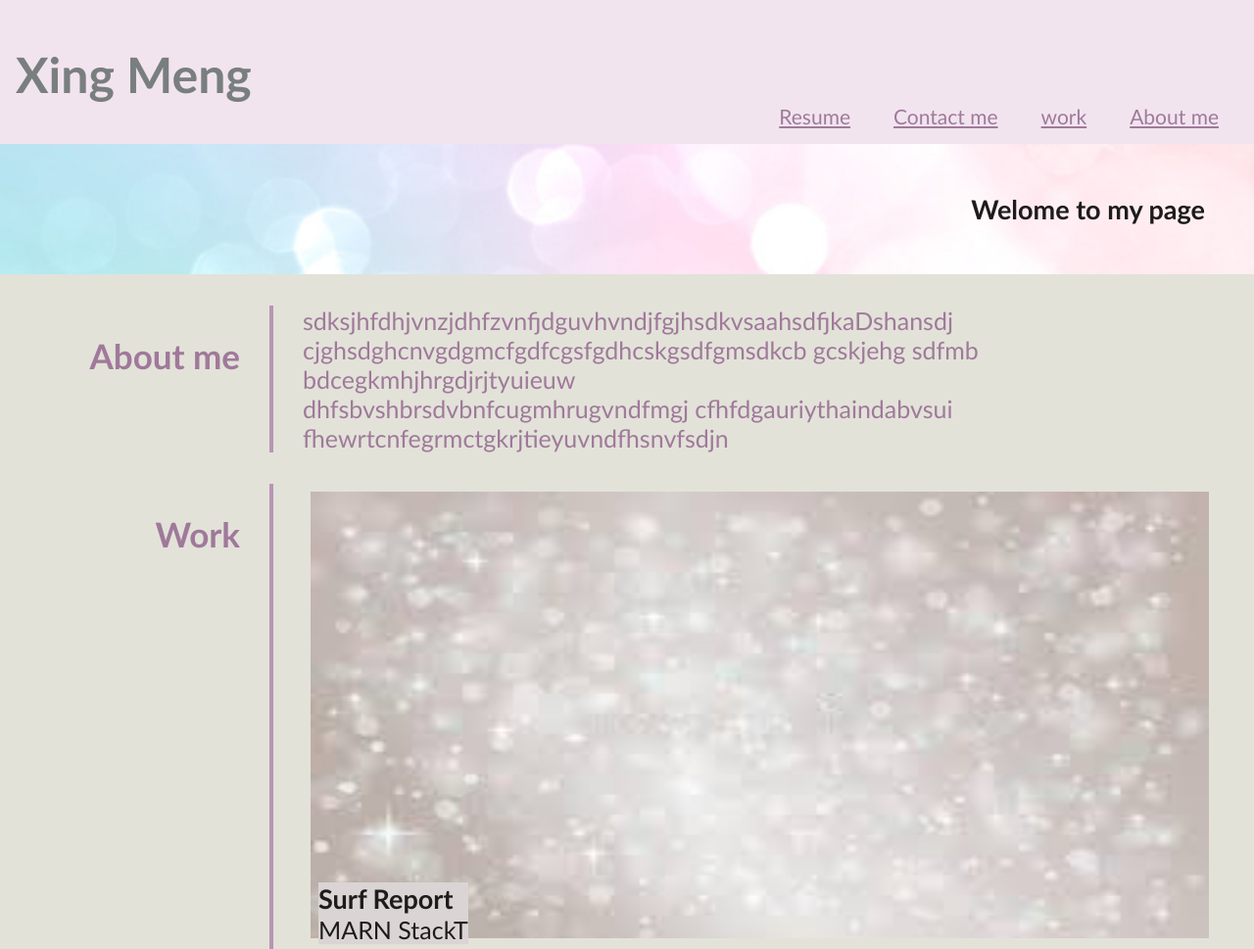
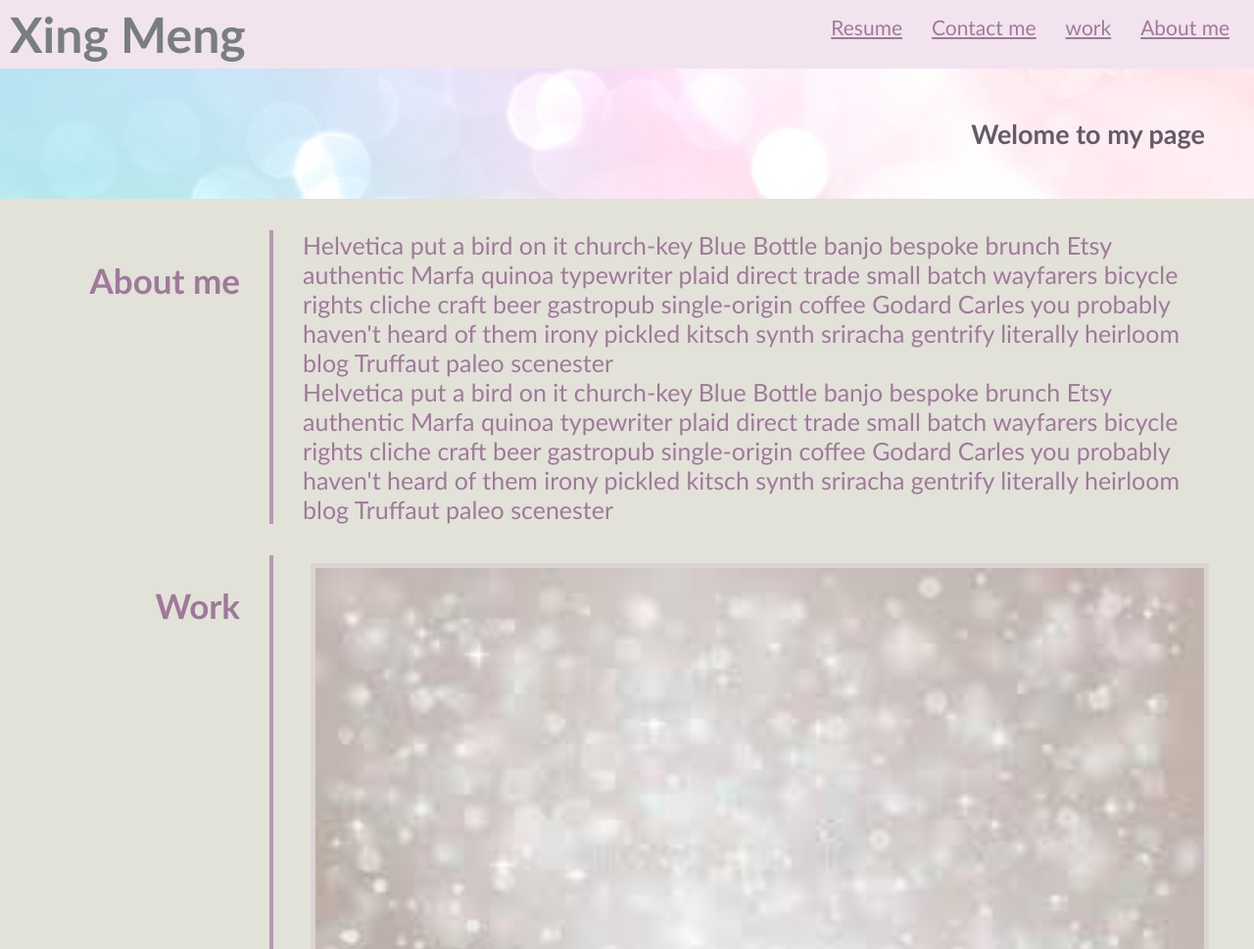
Before and after one commit to XingMeng11/Xing-portfolio, a plain HTML site: page index.html in a window 1280 px wide. Shown: the top 969 px of the page at 98% size. Drawn offline with Linux system fonts and the light colour scheme.

Commit message:
final version

```diff
--- a/assets/style.css
+++ b/assets/style.css
@@ -9,27 +9,47 @@ h1{
     color: rgb(121, 126, 126);
     font-family: "Gill Sans", sans-serif;
     padding-top: 30px;
+    margin: 5px 0;
+    padding: 0;
 }
 nav {
    text-align: right;
+   display: flex;
+
+
 }
 nav a {
    font-family: "Gill Sans", sans-serif;
    font-size: 21px;
    color: rgb(160, 121, 154);
-   padding: 20px;
-   padding-bottom: 30px;
+   padding: 15px;
+
+}
+
+
+.left {
+    float: left;
+}
+
+.right {
+    float: right;
+}
+
+.clear {
+    clear: both;
 }
 
 h3 {
     font-family: "Gill Sans", sans-serif;
-    color:rgb(29, 27, 27);
+    color:rgb(101, 91, 104);
     font-size: 27px;
 
 }
 .col-top{
-    padding: 1em 1em;
+
     background:rgb(241, 228, 239);
+    padding: 0px 10px;
+
 }
 
 .col-bottom{
@@ -78,8 +98,8 @@ section{
 
 .bottom-left {
     position: absolute;
-    bottom:120px;
-    left: 16px;
+    bottom:80px;
+    left: 14px;
     color: rgb(29, 27, 27);
     background-color: rgb(219, 212, 212);;
     font-size:25px ;
@@ -88,169 +108,50 @@ section{
 
 .w-100{
     width: 100%;
-    position: relative;
-    /* padding: .5rem;
-    */
+
 }
 .w-50{
     width: 50%;
+}
+
+.box{
+
+    padding:0.5em ;
     position: relative;
-    /* padding: .5rem;
-    */
 
 }
-
 .box > img{
     width: 100%;
-    height: 80%;
-padding: 0.5em;
+    height: 100%;
+    object-fit: cover;
+    border:5px solid  rgb(219, 212, 212);
+}
+
+#contact a{
+padding: 20px;
+font-size: 2em;
+color: rgb(160, 121, 154);
 
 
-}
-#contact a{
-padding: 20px;
-font-size: 30px;
-color: rgb(160, 121, 154);
 }
 #resume a{
     color: rgb(160, 121, 154);
     font-size: 30px;
     text-decoration: none;
 }
-/* .info{
-    text-align: center;
-
-} */
-
-/* header { */
-    /* padding: 40px;
-    background-image: url("background1.jpg");
-    background-position: center;
-    background-repeat: no-repeat;
-    background-size: cover; */
-    /* width: 100%;
-    color: #898199;
-}
-h1{
-    text-align: left;
-    background-color: rgb(241, 228, 239);
-    padding: 20px 20px;
-  position: absolute;
-
-}
-nav {
-    display: flex;
-    float: right;
-    font-family: 'Gill Sans', 'Gill Sans MT', Calibri, 'Trebuchet MS', sans-serif;
-    font-size: 20px;
- }
-
-nav a{
-    margin-left: 7px;
-    padding: 14px 20px;
-    text-decoration: none;
-    text-align: center;
-
-  } */
-
-
-/* .box {
-    padding: 20px 10px;
-    background-color: rgb(255, 255, 255);
-    font-family: "Lucida Console", Courier, monospace;
-
-  }
-
-
-.surf{
-    background-image: url("background3.jpg");
-    background-repeat: no-repeat;
-    background-size: cover;
-    font-family: "Lucida Console", Courier, monospace;
-    border: 5px solid rgb(219, 212, 212);
-    border-radius: 5px;
-    padding: 5px;
-}
-
-
-
-.led{
-    background-image: url("background2.jpg");
-    background-repeat: no-repeat;
-    background-size: cover;
-    font-family: "Lucida Console", Courier, monospace;
-    border: 5px solid rgb(219, 212, 212);
-    border-radius: 5px;
-    padding: 5px;
- }
-
-.calculator{
-    background-image: url("background5.jpg");
-    background-repeat: no-repeat;
-    background-size: cover;
-    font-family: "Lucida Console", Courier, monospace;
-    border: 5px solid rgb(219, 212, 212);
-    border-radius: 5px;
-    padding: 5px;
-}
-
-.pastel{
-    background-image: url("background1.jpg");
-    background-repeat: no-repeat;
-    background-size: cover;
-    font-family: "Lucida Console", Courier, monospace;
-    border: 5px solid rgb(219, 212, 212);
-    border-radius: 5px;
-    padding: 5px;
-}
-
-.run{
-    background-image: url("background6.jpg");
-    background-repeat: no-repeat;
-    background-size: cover;
-    font-family: "Lucida Console", Courier, monospace;
-    border: 5px solid rgb(219, 212, 212);
-    border-radius: 5px;
-    padding: 5px;
-}
-
-
-
-.header h1 {
-
-    font-size: 48px;
-
-    font-family: 'Gill Sans', 'Gill Sans MT', Calibri, 'Trebuchet MS', sans-serif;
-
-}
-
-
-
-  .contact{
-    display: flex;
-
-    padding: 14px 20px;
-    text-decoration: none;
 
 
 
 
 
-  } */
+@media screen and (max-width: 750px) {
+    .w-50{
+        width: 100%;
+    }
 
-/* @media screen and (max-width: 992px) {
-
-      }
+    nav {
+        flex-direction: column;
+    }
 
 
-@media screen and (max-width: 768px) {
-
-      }
-
-
-@media screen and (max-width: 576px) {
-       nav, .contact {
-            flex-direction: column;
-          }
-      } */
-       */
+}
--- a/index.html
+++ b/index.html
@@ -10,14 +10,19 @@
     <header>
       <!-- <div class="container"> -->
         <div class= "col-top">
+            <div class="left">
            <h1>Xing Meng</h1>
-
+        </div>
+        <div class="right">
       <nav>
             <a href="#resume">Resume</a>
             <a href="#contact">Contact me</a>
             <a href="#work">work</a>
             <a href="#about">About me</a>
       </nav>
+    </div>
+    <div class="clear"></div>
+
     </div>
        <div class="col-bottom">
       <h3>Welome to my page</h3>
@@ -33,12 +38,16 @@
             <h2>About  me</h2>
           </div>
           <div class="col-right">
-           <p>sdksjhfdhjvnzjdhfzvnfjdguvhvndjfgjhsdkvsaahsdfjkaDshansdj
-               cjghsdghcnvgdgmcfgdfcgsfgdhcskgsdfgmsdkcb
-               gcskjehg sdfmb  bdcegkmhjhrgdjrjtyuieuw
+           <p>Helvetica put a bird on it church-key Blue Bottle banjo bespoke brunch Etsy authentic Marfa quinoa
+            typewriter plaid direct trade small batch wayfarers bicycle rights cliche craft beer gastropub single-origin
+            coffee Godard Carles you probably haven't heard of them irony pickled kitsch synth sriracha gentrify
+            literally heirloom blog Truffaut paleo scenester
            </p>
-           <p>dhfsbvshbrsdvbnfcugmhrugvndfmgj cfhfdgauriythaindabvsui
-               fhewrtcnfegrmctgkrjtieyuvndfhsnvfsdjn
+           <p>Helvetica put a bird on it church-key Blue Bottle banjo bespoke brunch Etsy authentic Marfa quinoa
+            typewriter plaid direct trade small batch wayfarers bicycle rights cliche craft beer gastropub single-origin
+            coffee Godard Carles you probably haven't heard of them irony pickled kitsch synth sriracha gentrify
+            literally heirloom blog Truffaut paleo scenester
+
            </p>
           </div>
         </section>
```
